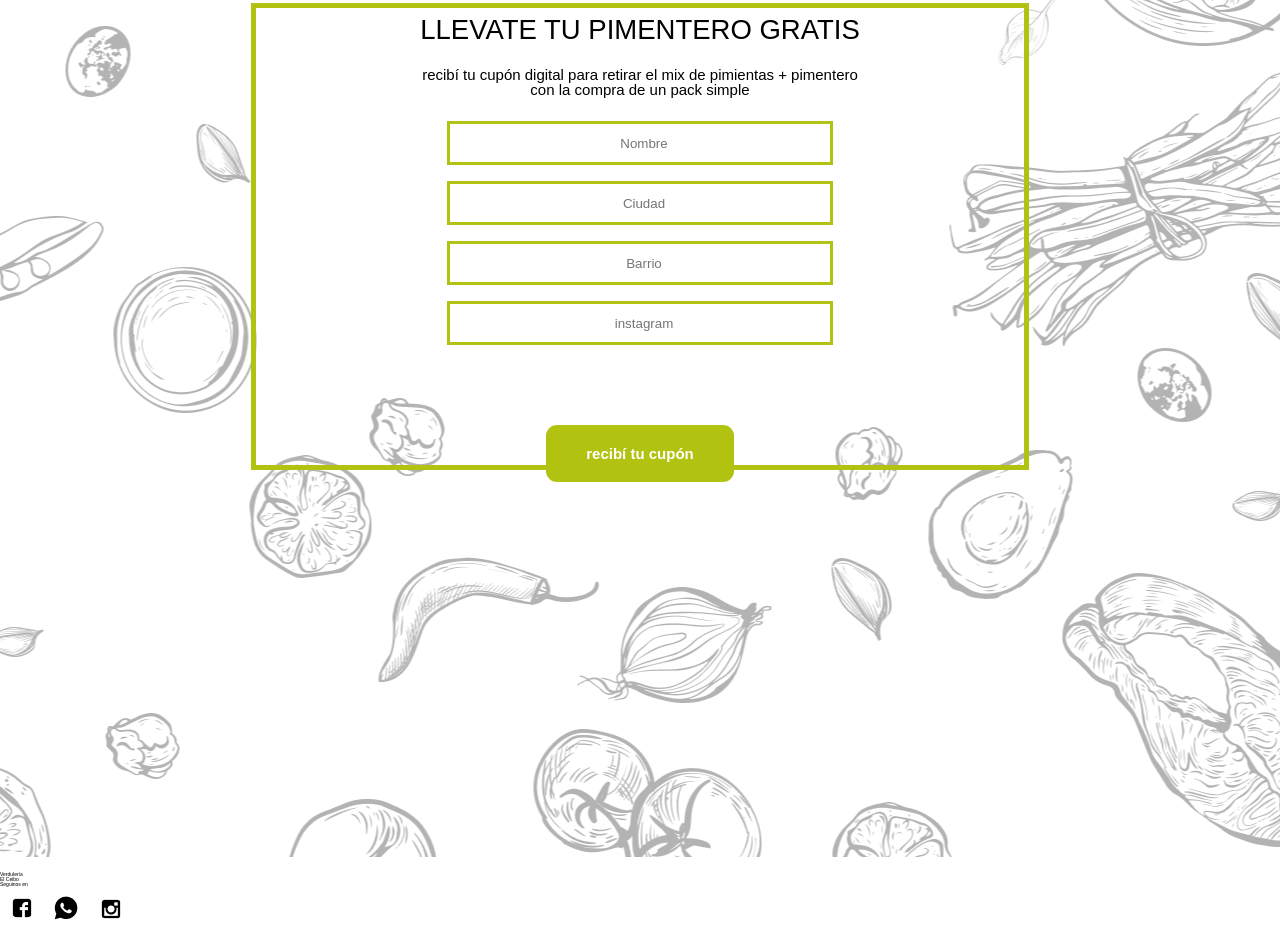
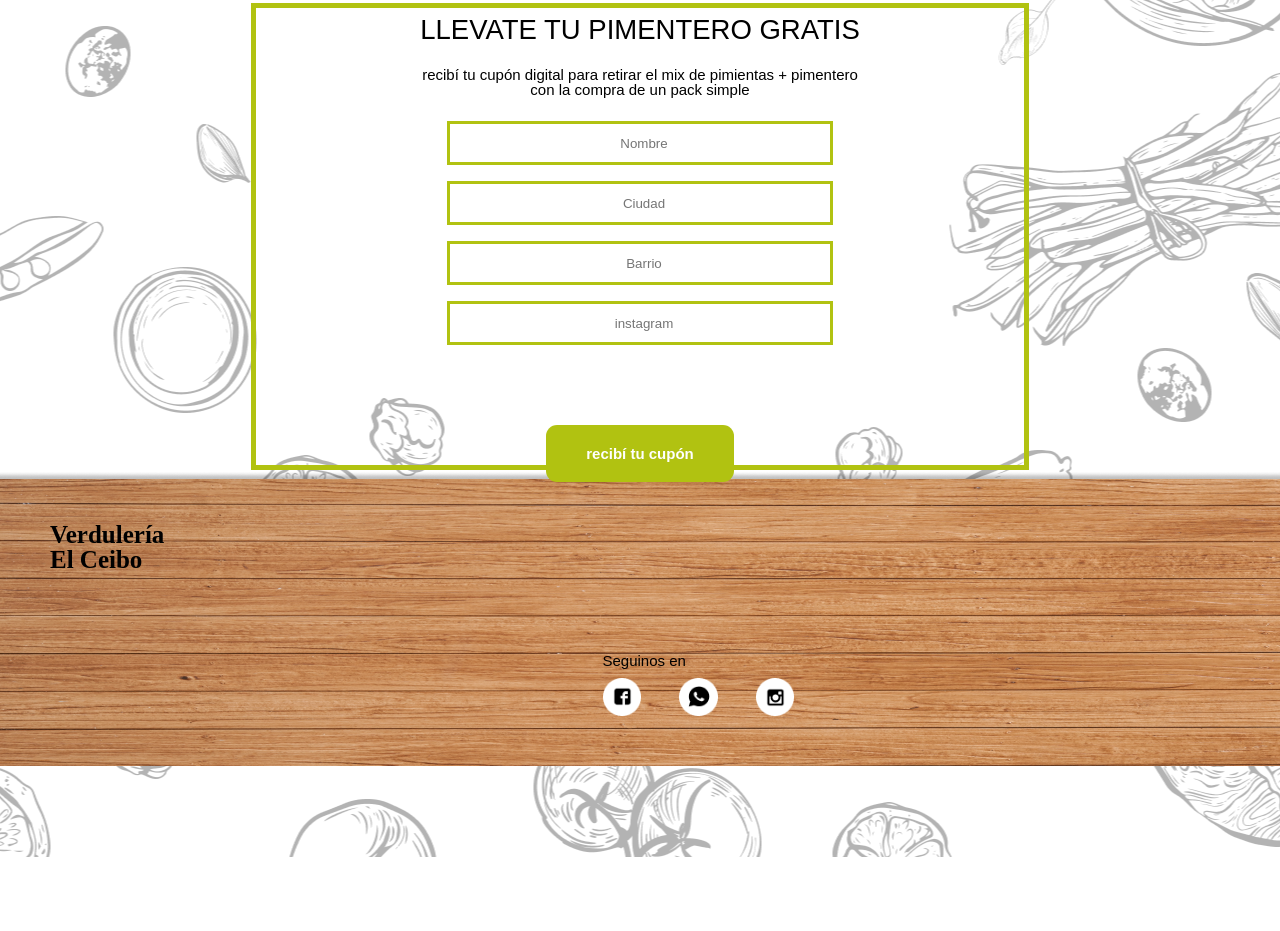
Before and after one commit to LuciaMendiburu/taller2, a plain HTML site: page index.html in a window 1280 px wide. Shown: the part 4484-5415 px from the top of the page. After the commit the page ends 5356 px from the top, so only its background shows below. Drawn offline with Linux system fonts and the light colour scheme; a script that the page names is missing; a web font is replaced by a local one.

Commit message:
Add files via upload

```diff
--- a/style.css
+++ b/style.css
@@ -1485,6 +1485,73 @@ margin-top: -60vh;
 
    }
 
-
-
-}
+/*-------------------------FOOTER-------------------------------------------*/
+
+footer{
+
+    /*Permite que le pueda dar alto y ancho al contenedor*/
+display: inline-block;
+height: 294px;
+width: 100%;
+
+/*En este caso el flex permite centrar el contenido del contenedor*/
+display: flex;
+flex-direction: column;
+align-items: top;
+justify-content: center;
+
+
+
+
+/*se le indica la imagen de fondo y el contain hace que se adapte sin cortarse*/
+background: url("../data/footerDesktop.png") no-repeat center ;
+
+/* -- arreglo temporal para superponer la bolsa con el form-- */
+margin-top: -50vh;
+
+justify-content: space-evenly;
+
+}
+
+
+
+
+footer h4{
+
+  font-family: 'Playfair Display', serif;
+  font-size: 5rem;
+  font-weight: bolder;
+  margin-left: 10rem;
+
+}
+
+footer div h5{
+
+  font-family: 'Chivo', sans-serif;
+  font-size: 3rem;
+  margin-left: 10rem;
+  margin-left: calc(50% - 7.5rem);
+}
+
+footer div{
+
+       margin-top: 6rem;
+
+  }
+
+footer div div{
+  width: 15%;
+     margin-left: calc(50% - 7.5rem);
+     margin-top: 2rem;
+    display: flex;
+     justify-content: space-between;
+}
+
+footer div div img{
+   width: 20%;
+   height: auto;
+  }
+
+
+
+}
```
